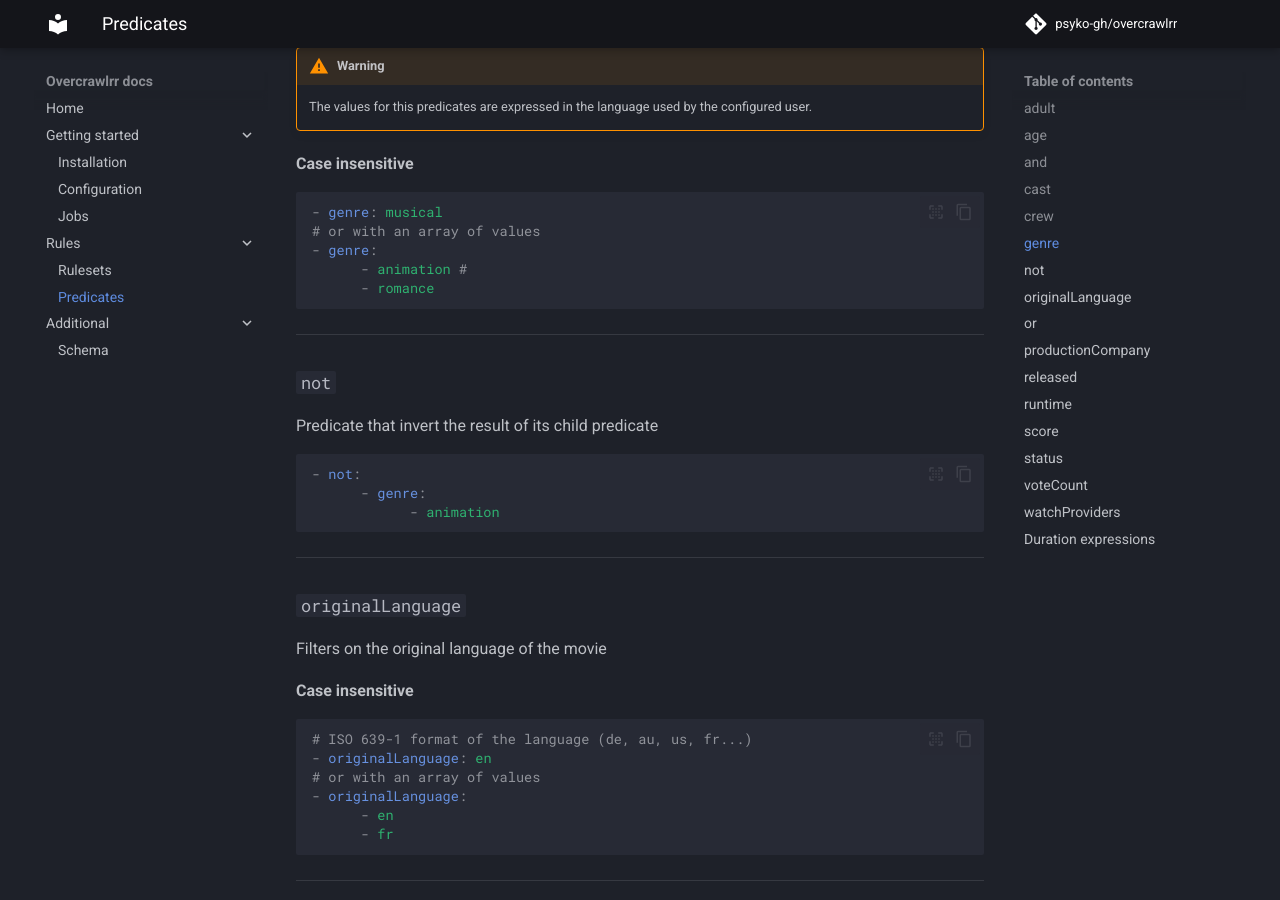
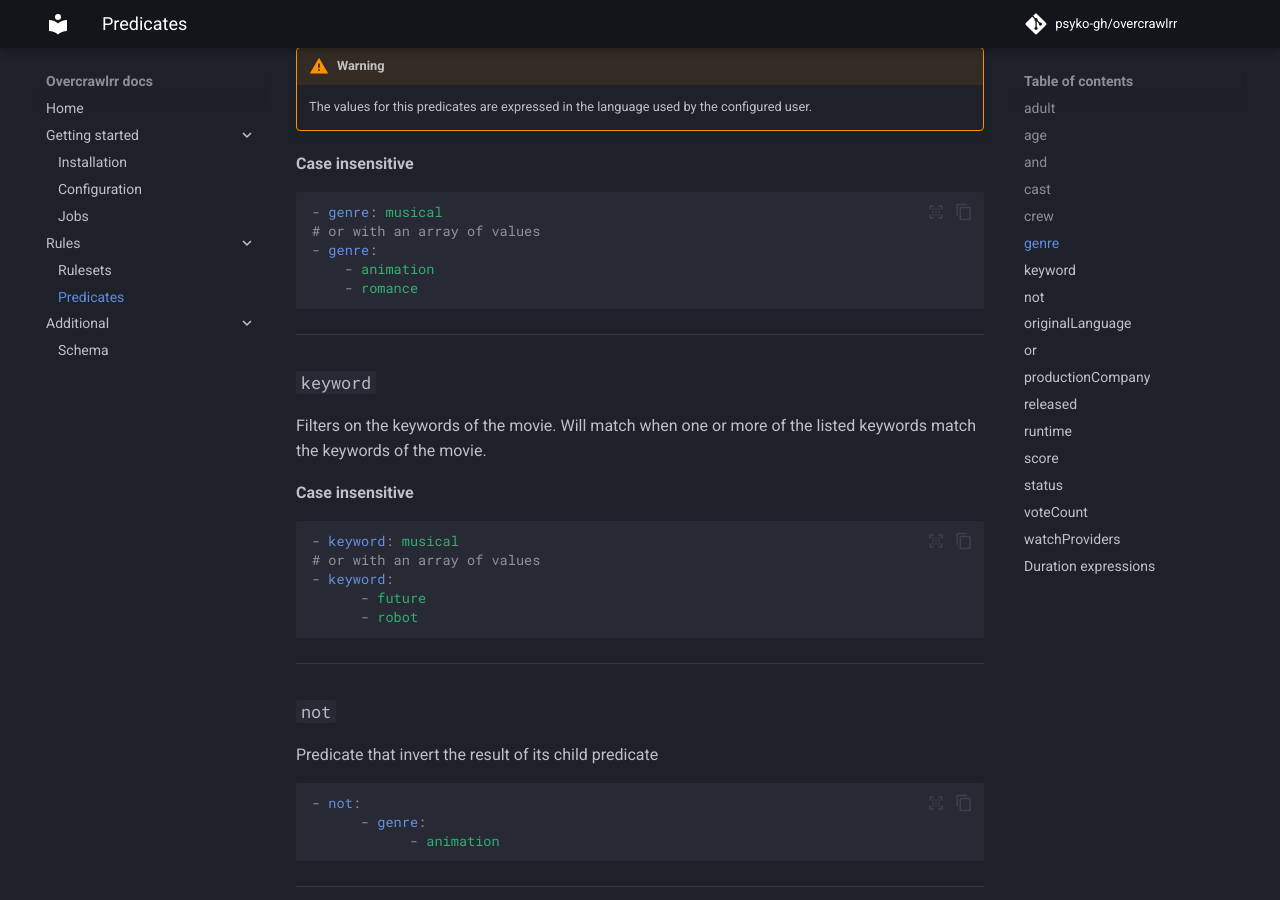
Before and after one commit to psyko-gh/overcrawlrr, an MkDocs documentation site: the page built from docs/predicates.md, in a window 1280 px wide and 900 px high, scrolled down 1885 px. Built offline with MkDocs 1.6.1 and Material for MkDocs 9.7.7, drawn with Linux system fonts in a browser that asks for light colours; comment, search, counter and statistics services are not loaded; the version menu is left out.

Commit message:
docs: add missing keyword predicate

````diff
--- a/docs/predicates.md
+++ b/docs/predicates.md
@@ -101,8 +101,24 @@ Filters on the genre of the movie. Will match when one or more of the listed gen
 - genre: musical
 # or with an array of values
 - genre:
-      - animation #
-      - romance
+    - animation
+    - romance
+```
+
+---
+
+### `keyword`
+
+Filters on the keywords of the movie. Will match when one or more of the listed keywords match the keywords of the movie.
+
+**Case insensitive**
+
+```yaml
+- keyword: musical
+# or with an array of values
+- keyword:
+      - future
+      - robot
 ```
 
 ---
````
